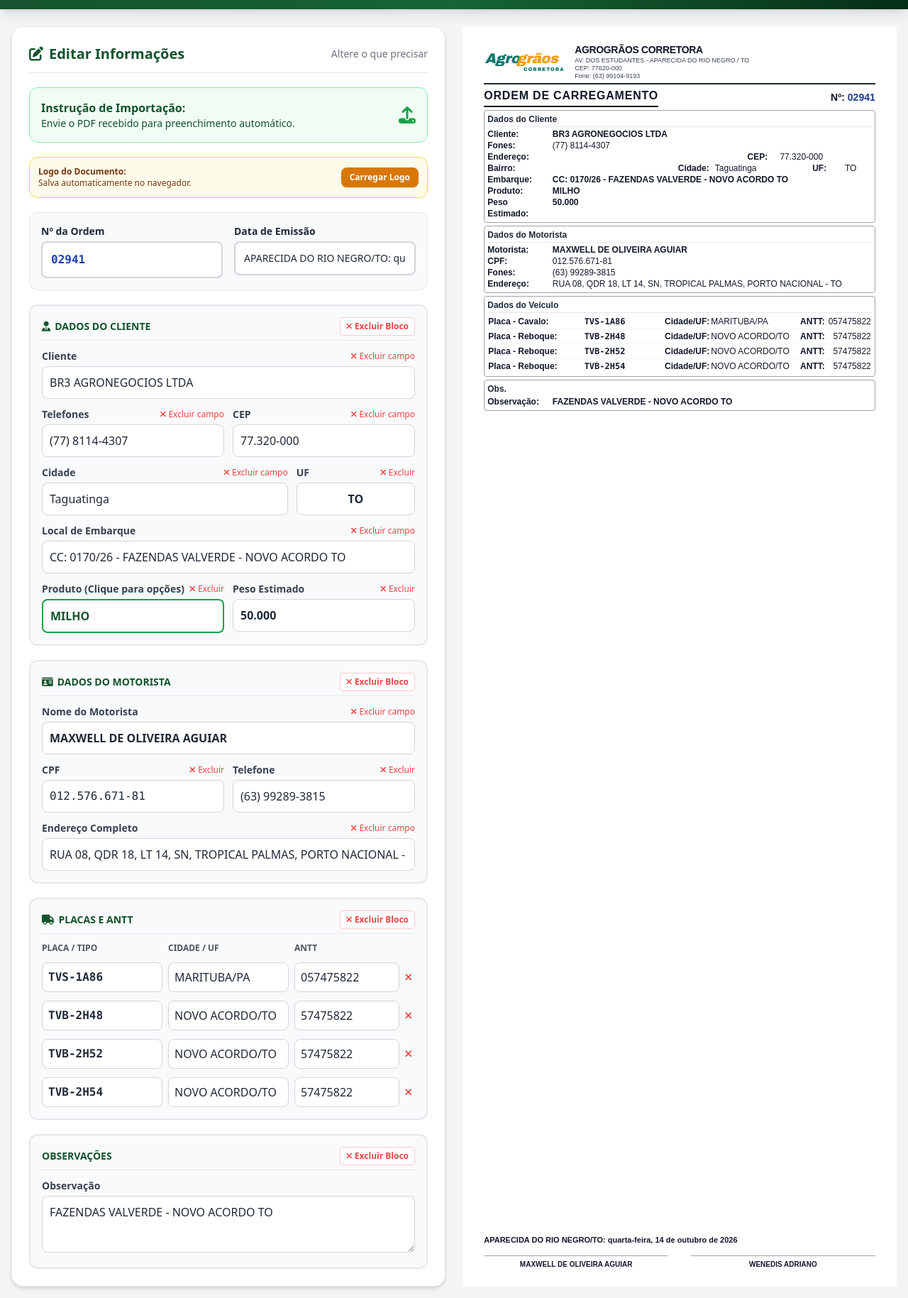
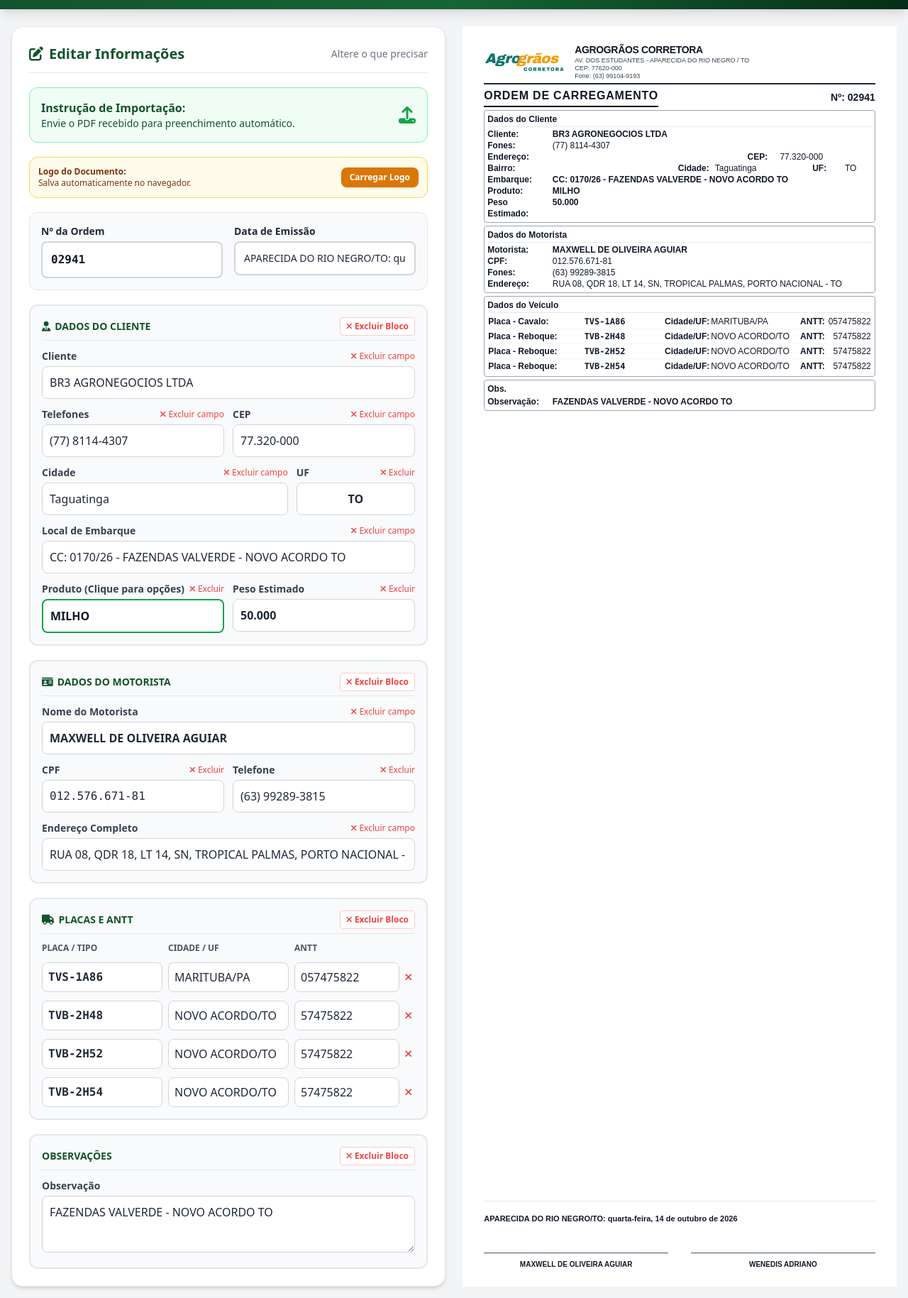
Before and after one commit to wenedis/gerador-oc, a plain HTML site: page index.html in a window 1280 px wide. Shown: the part 71-1900 px from the top of the page at 71% size. Drawn offline with nearby package versions, Linux system fonts and the light colour scheme; a script that the page names is missing.

Commit message:
Update index.html

```diff
--- a/index.html
+++ b/index.html
@@ -117,7 +117,7 @@
         <div class="grid grid-cols-1 sm:grid-cols-2 gap-3 sm:gap-4 bg-gray-50 p-3 sm:p-4 rounded-xl border border-gray-200">
           <div>
             <label class="font-bold text-gray-800 block mb-1 text-xs sm:text-sm">N&ordm; da Ordem</label>
-            <input type="text" id="in-numero" class="w-full p-2.5 sm:p-3 text-base border-2 border-gray-300 rounded-lg font-mono font-bold text-blue-800" value="02941" oninput="atualizarPreview()">
+            <input type="text" id="in-numero" class="w-full p-2.5 sm:p-3 text-base border-2 border-gray-300 rounded-lg font-mono font-bold text-gray-900" value="02941" oninput="atualizarPreview()">
           </div>
           <div>
             <label class="font-bold text-gray-800 block mb-1 text-xs sm:text-sm">Data de Emiss&atilde;o</label>
@@ -187,14 +187,14 @@
                 <label class="text-gray-700 font-semibold">Produto (Clique para op&ccedil;&otilde;es)</label>
                 <button type="button" onclick="ocultarCampo('wrap-in-produto', 'wrap-out-produto')" class="text-red-500 hover:text-red-700 text-xs"><i class="fa-solid fa-xmark"></i> Excluir</button>
               </div>
-              <input type="text" id="in-produto" class="w-full p-2.5 text-sm sm:text-base border-2 border-green-600 rounded-lg font-bold text-green-900 cursor-pointer" value="MILHO" onclick="toggleListaCereais(event)" oninput="atualizarPreview()" readonly>
+              <input type="text" id="in-produto" class="w-full p-2.5 text-sm sm:text-base border-2 border-green-600 rounded-lg font-bold text-gray-900 cursor-pointer" value="MILHO" onclick="toggleListaCereais(event)" oninput="atualizarPreview()" readonly>
               <!-- Lista Suspensa de Cereais -->
               <div id="dropdown-cereais" class="hidden absolute left-0 right-0 top-full mt-1 bg-white border border-gray-300 rounded-lg shadow-lg z-20">
-                <div class="p-2 hover:bg-green-100 cursor-pointer font-bold text-green-900 border-b" onclick="selecionarCereal('MILHO')">MILHO</div>
-                <div class="p-2 hover:bg-green-100 cursor-pointer font-bold text-green-900 border-b" onclick="selecionarCereal('SOJA')">SOJA</div>
-                <div class="p-2 hover:bg-green-100 cursor-pointer font-bold text-green-900 border-b" onclick="selecionarCereal('SORGO')">SORGO</div>
-                <div class="p-2 hover:bg-green-100 cursor-pointer font-bold text-green-900 border-b" onclick="selecionarCereal('MILHETO')">MILHETO</div>
-                <div class="p-2 hover:bg-green-100 cursor-pointer font-bold text-green-900" onclick="selecionarCereal('ARROZ')">ARROZ</div>
+                <div class="p-2 hover:bg-green-100 cursor-pointer font-bold text-gray-900 border-b" onclick="selecionarCereal('MILHO')">MILHO</div>
+                <div class="p-2 hover:bg-green-100 cursor-pointer font-bold text-gray-900 border-b" onclick="selecionarCereal('SOJA')">SOJA</div>
+                <div class="p-2 hover:bg-green-100 cursor-pointer font-bold text-gray-900 border-b" onclick="selecionarCereal('SORGO')">SORGO</div>
+                <div class="p-2 hover:bg-green-100 cursor-pointer font-bold text-gray-900 border-b" onclick="selecionarCereal('MILHETO')">MILHETO</div>
+                <div class="p-2 hover:bg-green-100 cursor-pointer font-bold text-gray-900" onclick="selecionarCereal('ARROZ')">ARROZ</div>
               </div>
             </div>
             <div id="wrap-in-peso">
@@ -351,14 +351,14 @@
           <div class="flex justify-between items-center mb-1">
             <h2 class="text-sm sm:text-base font-bold uppercase tracking-wider text-gray-900 border-b-2 border-black pb-0.5">ORDEM DE CARREGAMENTO</h2>
             <div class="text-right">
-              <span class="text-xs sm:text-sm font-bold text-gray-900">N&ordm;: <span id="out-numero" class="text-blue-900">02941</span></span>
+              <span class="text-xs sm:text-sm font-bold text-gray-900">N&ordm;: <span id="out-numero" class="text-gray-900">02941</span></span>
             </div>
           </div>
 
           <!-- Bloco Dados do Cliente -->
           <div id="row-out-cliente" class="border border-gray-400 rounded p-1 mb-1">
             <div class="grid grid-cols-12 gap-x-2 gap-y-0 text-[10px] sm:text-xs">
-              <div class="col-span-12 font-bold text-gray-800 border-b border-gray-200 pb-0.5 mb-0.5">Dados do Cliente</div>
+              <div class="col-span-12 font-bold text-gray-900 border-b border-gray-200 pb-0.5 mb-0.5">Dados do Cliente</div>
 
               <div id="wrap-out-fornecedor" class="col-span-12 grid grid-cols-12 gap-x-2">
                 <div class="col-span-3 sm:col-span-2 font-bold">Cliente:</div>
@@ -412,7 +412,7 @@
           <!-- Bloco Dados do Motorista -->
           <div id="row-out-motorista" class="border border-gray-400 rounded p-1 mb-1">
             <div class="grid grid-cols-12 gap-x-2 gap-y-0 text-[10px] sm:text-xs">
-              <div class="col-span-12 font-bold text-gray-800 border-b border-gray-200 pb-0.5 mb-0.5">Dados do Motorista</div>
+              <div class="col-span-12 font-bold text-gray-900 border-b border-gray-200 pb-0.5 mb-0.5">Dados do Motorista</div>
 
               <div id="wrap-out-motorista" class="col-span-12 grid grid-cols-12 gap-x-2">
                 <div class="col-span-3 sm:col-span-2 font-bold">Motorista:</div>
@@ -438,7 +438,7 @@
 
           <!-- Bloco Dados do Veiculo -->
           <div id="row-out-veiculos" class="border border-gray-400 rounded p-1 mb-1">
-            <div class="font-bold text-gray-800 border-b border-gray-200 pb-0.5 mb-0.5 text-[10px] sm:text-xs">Dados do Ve&iacute;culo</div>
+            <div class="font-bold text-gray-900 border-b border-gray-200 pb-0.5 mb-0.5 text-[10px] sm:text-xs">Dados do Ve&iacute;culo</div>
 
             <table class="w-full text-[10px] sm:text-xs border-collapse">
               <tbody>
@@ -480,7 +480,7 @@
 
           <!-- Observacoes -->
           <div id="row-out-obs" class="border border-gray-400 rounded p-1 mb-1">
-            <div class="font-bold text-gray-800 mb-0.5 text-[10px] sm:text-xs">Obs.</div>
+            <div class="font-bold text-gray-900 mb-0.5 text-[10px] sm:text-xs">Obs.</div>
             <div class="grid grid-cols-12 gap-2 text-[10px] sm:text-xs">
               <div class="col-span-3 sm:col-span-2 font-bold">Observa&ccedil;&atilde;o:</div>
               <div id="out-obs" class="col-span-9 sm:col-span-10 uppercase font-semibold">FAZENDAS VALVERDE - NOVO ACORDO TO</div>
@@ -488,15 +488,15 @@
           </div>
         </div>
 
-        <!-- Rodape e Assinaturas -->
-        <div class="mt-1 space-y-1.5">
-          <div id="out-data" class="text-[11px] font-semibold">APARECIDA DO RIO NEGRO/TO: quarta-feira, 14 de outubro de 2026</div>
+        <!-- Rodape e Assinaturas (Espaçamento Ajustado) -->
+        <div class="mt-8 pt-4 space-y-1.5 border-t border-gray-200">
+          <div id="out-data" class="text-[11px] font-semibold mb-4">APARECIDA DO RIO NEGRO/TO: quarta-feira, 14 de outubro de 2026</div>
 
-          <div class="grid grid-cols-2 gap-4 sm:gap-8 pt-2">
-            <div class="text-center border-t border-gray-400 pt-1">
+          <div class="grid grid-cols-2 gap-8 pt-6">
+            <div class="text-center border-t border-gray-600 pt-2">
               <div id="out-assinatura-motorista" class="font-bold text-[9px] sm:text-[10px] uppercase">MAXWELL DE OLIVEIRA AGUIAR</div>
             </div>
-            <div class="text-center border-t border-gray-400 pt-1">
+            <div class="text-center border-t border-gray-600 pt-2">
               <div class="font-bold text-[9px] sm:text-[10px] uppercase">WENEDIS ADRIANO</div>
             </div>
           </div>
```
